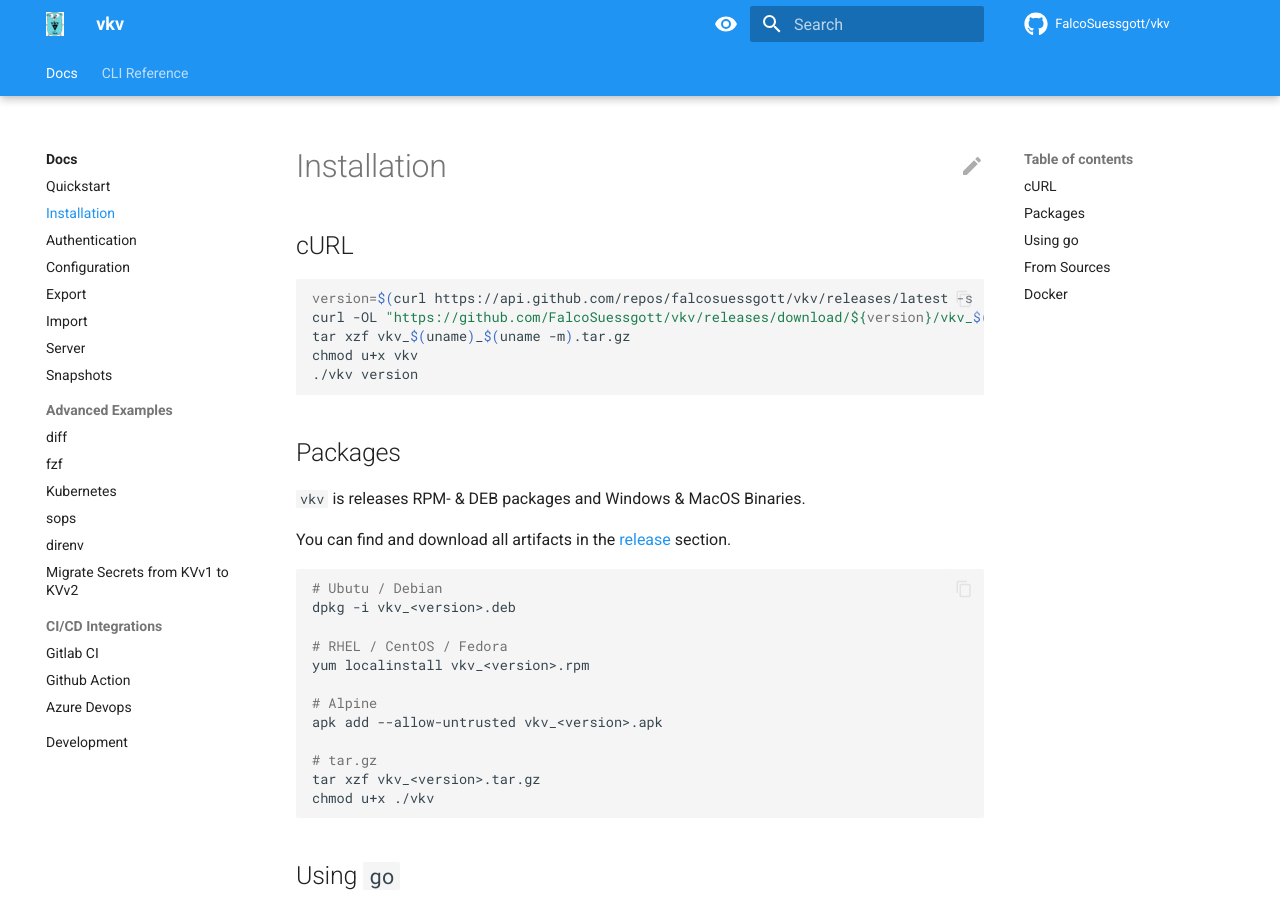
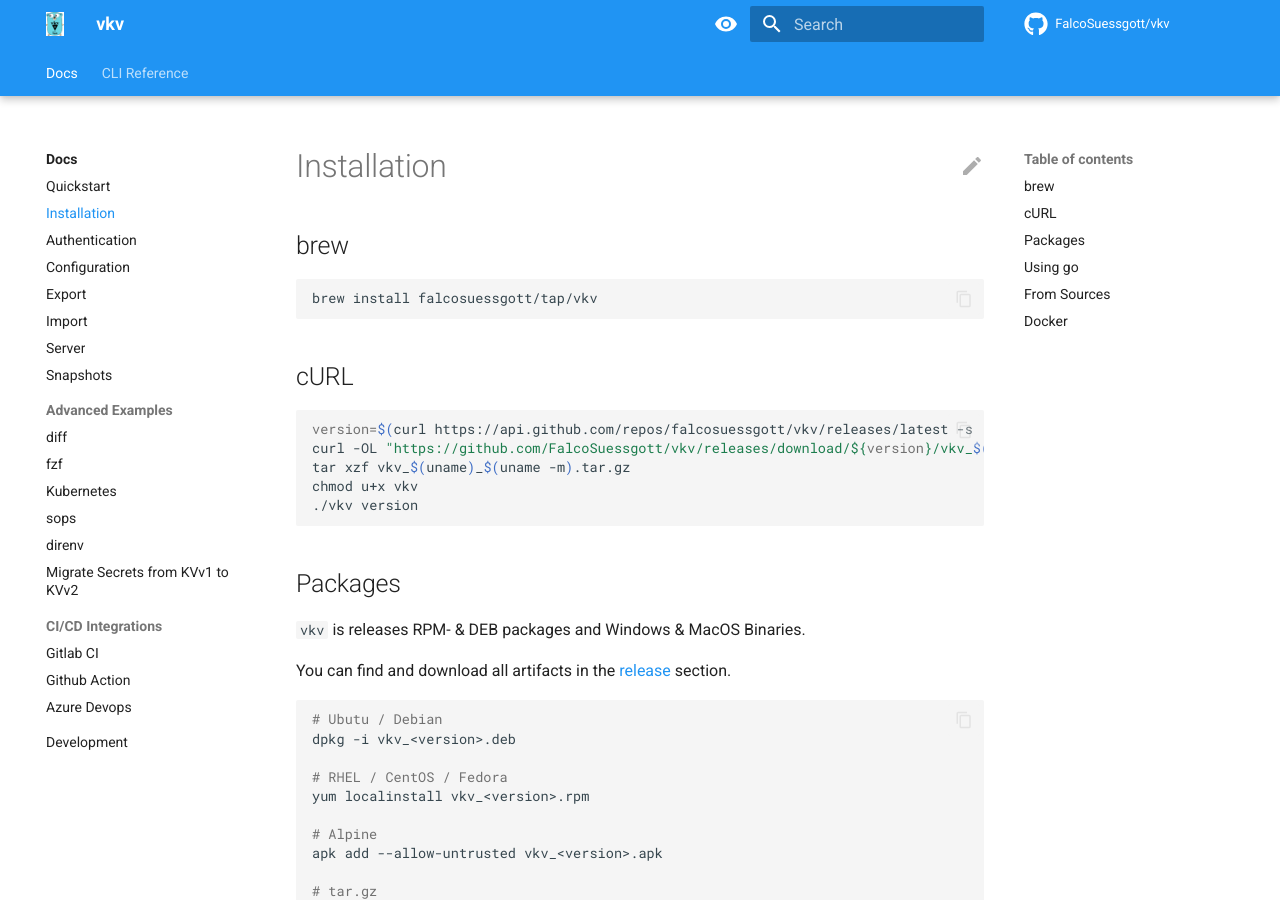
Before and after one commit to FalcoSuessgott/vkv, an MkDocs documentation site: the page built from docs/installation.md, in a window 1280 px wide and 900 px high. Built offline with MkDocs 1.6.1 and Material for MkDocs 9.7.7, drawn with Linux system fonts in a browser that asks for light colours; comment, search, counter and statistics services are not loaded.

Commit message:
chore(docs): add brew

````diff
--- a/docs/installation.md
+++ b/docs/installation.md
@@ -1,5 +1,9 @@
 # Installation
 
+## brew
+```bash
+brew install falcosuessgott/tap/vkv
+```
 ## cURL
 ```bash
 version=$(curl https://api.github.com/repos/falcosuessgott/vkv/releases/latest -s | jq .name -r)
````
Also changed, not shown: README.md (+1 -1 lines).
